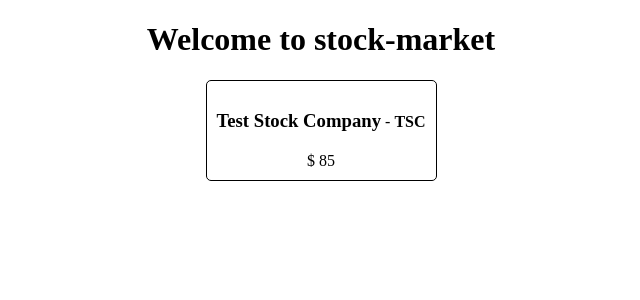
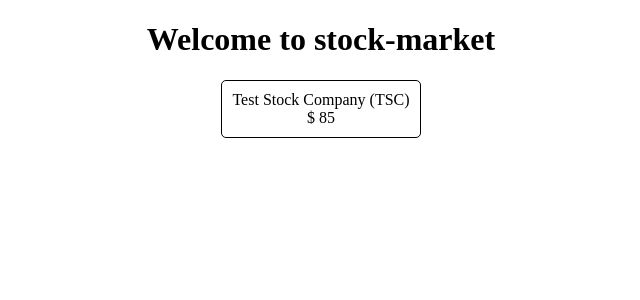
Before and after one commit to victor-arana/stock-market, an Angular app: page / in a window 1280 px wide. Shown: the top 300 px of the page, without its empty margins (319-959 px from the left). Built offline with nearby package versions, Linux system fonts and the light colour scheme.

Commit message:
:recycle: refactor, replace multiple headings

```diff
--- a/src/app/stock/stock-item/stock-item.component.html
+++ b/src/app/stock/stock-item/stock-item.component.html
@@ -1,4 +1,4 @@
 <div class="stock-container">
-    <div class="name"><h3>{{name}}</h3> - <h4>{{code}}</h4></div>
+    <div class="name">{{name + ' (' + code + ')'}}</div>
     <div class="price">$ {{price}}</div>
 </div>
```
